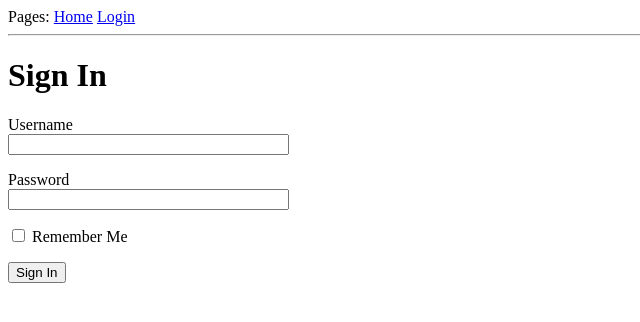
After one commit to tqp115/Flask-App, a Flask app: page /login in a window 1280 px wide. The commit adds this page. Shown: the top 322 px of the page, without its empty margins (0-640 px from the left). Run offline with Flask 3, Linux system fonts and the light colour scheme.

Commit message:
add sign in page

```diff
--- a/app/__init__.py
+++ b/app/__init__.py
@@ -9,3 +9,9 @@ from app import views
 #load config file
 
 app.config.from_object('config')
+
+# use .env to hide hardcoded key
+import os
+from dotenv import load_dotenv
+load_dotenv()
+app.config['SECRET_KEY'] = os.environ.get("SECRET_KEY")
--- a/app/forms.py
+++ b/app/forms.py
@@ -0,0 +1,9 @@
+from flask_wtf import FlaskForm
+from wtforms import StringField, PasswordField, BooleanField, SubmitField
+from wtforms.validators import DataRequired
+
+class LoginForm(FlaskForm):
+    username = StringField('Username', validators=[DataRequired()])
+    password = PasswordField('Password', validators=[DataRequired()])
+    remember_me = BooleanField('Remember Me')
+    submit = SubmitField('Sign In')
--- a/app/templates/base.html
+++ b/app/templates/base.html
@@ -8,7 +8,11 @@
       {% endif %}
     </head>
     <body>
-        <div>Links: <a href="/index">Home</a></div>
+        <div>
+            Pages:
+            <a href="/index">Home</a>
+            <a href="/login">Login</a>
+        </div>
         <hr>
         {% block content %}{% endblock %}
     </body>
--- /dev/null
+++ b/app/templates/login.html
@@ -0,0 +1,18 @@
+{% extends "base.html" %}
+
+{% block content %}
+    <h1>Sign In</h1>
+    <form action="" method="post" novalidate>
+        {{ form.hidden_tag() }}
+        <p>
+            {{ form.username.label }}<br>
+            {{ form.username(size=32) }}
+        </p>
+        <p>
+            {{ form.password.label }}<br>
+            {{ form.password(size=32) }}
+        </p>
+        <p>{{ form.remember_me() }} {{ form.remember_me.label }}</p>
+        <p>{{ form.submit() }}</p>
+    </form>
+{% endblock %}
--- a/app/views.py
+++ b/app/views.py
@@ -1,6 +1,6 @@
 from flask import render_template, request, redirect, url_for, flash, jsonify
 from app import app
-
+from app.forms import LoginForm
 
 @app.route('/')
 @app.route('/index')
@@ -17,3 +17,8 @@ def index():
         }
     ]
     return render_template('index.html', title='Home', user=user, posts=posts)
+
+@app.route('/login')
+def login():
+    form = LoginForm()
+    return render_template('login.html', title='Sign In', form=form)
--- a/config.py
+++ b/config.py
@@ -1,6 +1 @@
-import os
-
 DEBUG = True
-
-class Config(object):
-    SECRET_KEY = os.environ.get("SECRET_KEY")
```
Also changed, not shown: 1 other file.
